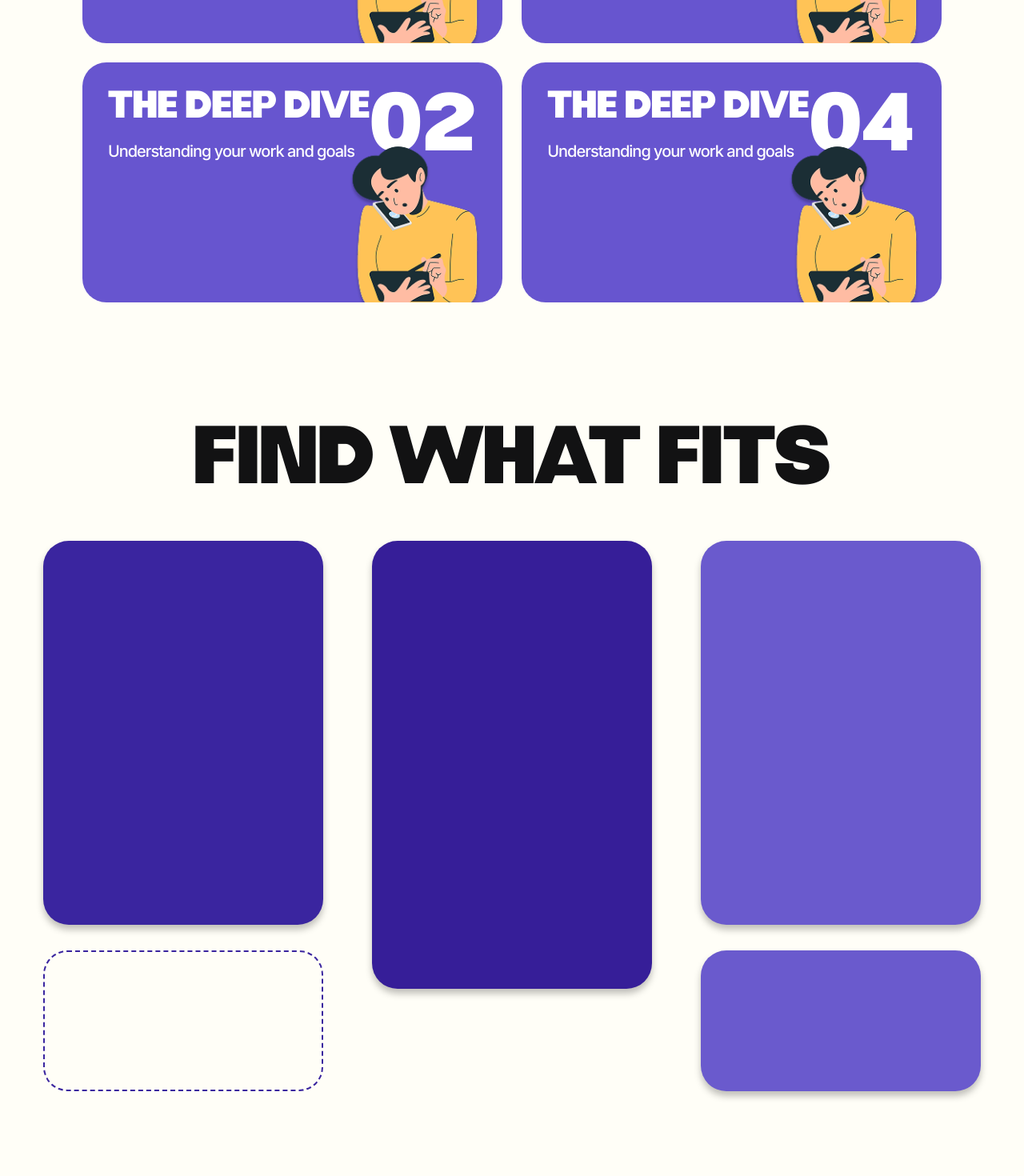
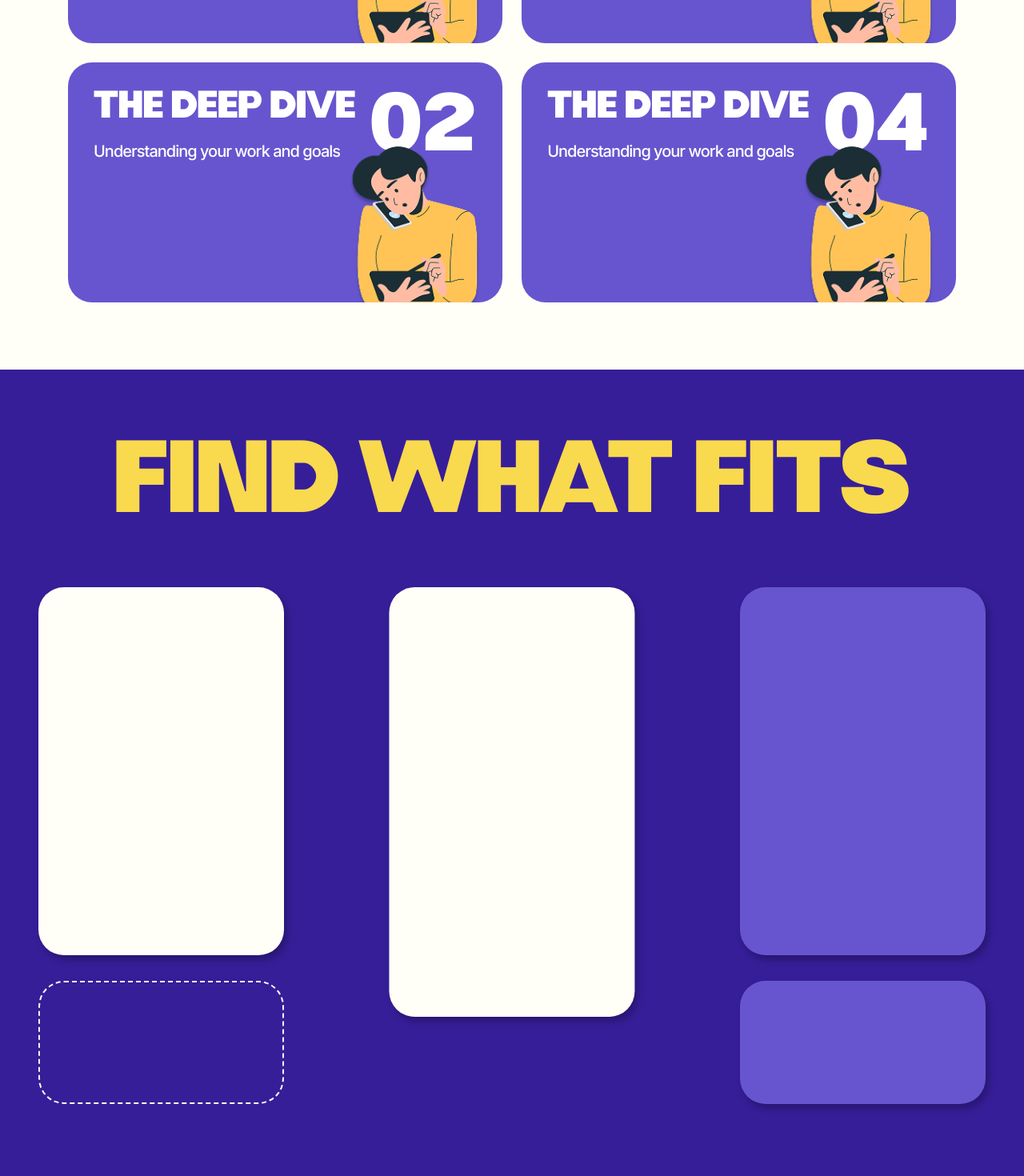
Before and after one commit to cyber-zeff/vistazo-main, a Next.js app: page / in a window 1280 px wide. Shown: the part 2960-4430 px from the top of the page at 80% size. Built offline with nearby package versions, Linux system fonts and the light colour scheme.

Commit message:
Fixing bad practices, improved OP_card animations and hover states, process section bug etc

```diff
--- a/app/components/LinkedInBrand.tsx
+++ b/app/components/LinkedInBrand.tsx
@@ -42,8 +42,7 @@ export default function LinkedInBrand() {
                         </h1>
 
                         <p className="text-[16px] sm:text-[18px] lg:text-[20px] leading-normal font-medium w-full lg:w-123 mb-8 lg:mb-11">
-                            We'll refresh your linkedin pfp and cover to match your new visual identity. on the house. because
-                            consistency matters.
+                            We&apos;ll refresh your linkedin pfp and cover to match your new visual identity. <strong>On the house.</strong> because consistency matters.
                         </p>
 
                         <div className="flex flex-wrap items-center gap-4">
--- a/app/components/NavbarBtn.tsx
+++ b/app/components/NavbarBtn.tsx
@@ -25,7 +25,7 @@ export default function NavbarBtn({ path }: NavbarBtnProps) {
         transition={{ duration: 0.2, ease: "easeInOut" }}
         className="text-center py-2.5 border-2 w-39 max-sm:w-33 h-13.5 max-sm:h-11 border-white rounded-[100px] font-medium leading-normal text-[16px] max-sm:text-[14px] -tracking-[0.8]"
       >
-        Let's Cook!
+        Let&apos;s Cook!
       </motion.a>
     </div>
   );
--- a/app/components/OP_Card.tsx
+++ b/app/components/OP_Card.tsx
@@ -2,8 +2,6 @@
 
 import { motion } from 'framer-motion'
 import { useState, useRef, useEffect } from 'react'
-import Image from 'next/image'
-import { section } from 'framer-motion/client'
 
 type CardType = {
     id: number
@@ -106,9 +104,9 @@ function Column({ cards }: { cards: CardType[] }) {
                         }}
                         transition={{
                             type: 'spring',
-                            stiffness: 180,
-                            damping: 15,
-                            mass: 0.8,
+                            stiffness: 200,
+                            damping: 25,
+                            mass: 0.6,
                         }}
                         className="w-[clamp(520px, 6vw -1rem, 620px)] h-75 rounded-[30px] bg-[#6755CF] px-8 pt-8 overflow-hidden cursor-pointer flex justify-between"
                     >
@@ -122,16 +120,32 @@ function Column({ cards }: { cards: CardType[] }) {
                                 Understanding your work and goals
                             </p>
 
-                            {isActive && card.description && (
-                                <motion.p
-                                    initial={{ opacity: 0, y: 10 }}
-                                    animate={{ opacity: 1, y: 0 }}
-                                    transition={{ delay: 0.1 }}
-                                    className="text-[20px] md:text-[clamp(12px,8vw,16px)] leading-normal font-normal -tracking-[0.8px] whitespace-pre-line"
+                            <motion.div
+                                initial={false}
+                                animate={{
+                                    height: isActive ? 'auto' : 0,
+                                    opacity: isActive ? 1 : 0,
+                                }}
+                                transition={{
+                                    height: {
+                                        type: 'spring',
+                                        stiffness: 200,
+                                        damping: 25,
+                                        mass: 0.6,
+                                    },
+                                    opacity: {
+                                        duration: 0.25,
+                                        ease: 'easeInOut',
+                                    },
+                                }}
+                                className="overflow-hidden"
                             >
+                                {card.description && (
+                                    <p className="text-[20px] md:text-[clamp(12px,8vw,16px)] leading-normal font-normal -tracking-[0.8px] whitespace-pre-line">
                                         {card.description}
-                                </motion.p>
+                                    </p>
                                 )}
+                            </motion.div>
                         </div>
 
                         {/* RIGHT SIDE */}
@@ -140,22 +154,24 @@ function Column({ cards }: { cards: CardType[] }) {
                                 {card.step}
                             </div>
 
-                            {!isSibling && (
                             <motion.div
                                 initial={false}
                                 animate={{
                                     height: isActive ? '464px' : '294px',
                                     width: isActive ? '350px' : '220px',
                                     right: isActive ? '-50px' : '-30px',
-                                        aspectRatio: isActive
-                                            ? '175/232'
-                                            : '110/147',
+                                    opacity: isSibling ? 0 : 1,
+                                    scale: isSibling ? 0.8 : 1,
                                 }}
                                 transition={{
                                     type: 'spring',
-                                        stiffness: 120,
-                                        damping: 15,
-                                        mass: 0.3,
+                                    stiffness: 200,
+                                    damping: 25,
+                                    mass: 0.5,
+                                    opacity: {
+                                        duration: 0.3,
+                                        ease: 'easeInOut',
+                                    },
                                 }}
                                 className="absolute -bottom-11.5 z-20 pointer-events-none origin-bottom-right
                                     sm:h-25 sm:w-25
@@ -167,7 +183,6 @@ function Column({ cards }: { cards: CardType[] }) {
                                     className="w-full h-full object-contain"
                                 />
                             </motion.div>
-                            )}
                         </div>
                     </motion.div>
                 )
--- a/app/components/Process.tsx
+++ b/app/components/Process.tsx
@@ -1,118 +1,160 @@
 "use client";
 
-import React, { useState } from "react";
-import { motion, AnimatePresence } from "framer-motion";
+import React, { useState, useCallback, useRef } from "react";
+import { motion, PanInfo } from "framer-motion";
 
-const DesktopCard = ({
-    className,
-}: {
-    className?: string;
-}) => (
-    <div
-        className={`rounded-4xl shadow-[0px_6px_8px_0px_rgba(0,0,0,0.25)] ${className}`}
-    />
-);
-const MOBILE_CARDS = [
-    { id: 1, color: "#361E98" },
-    { id: 2, color: "#3A259F" },
-    { id: 3, color: "#6A5ACD" },
+// Card data for infinite cycling
+const CARD_VARIANTS = [
+    { id: "card-1", color: "#FFFEF7" }, // White
+    { id: "card-2", color: "#6755CF" }, // Purple
+    { id: "card-3", color: "#FFFEF7" }, // White
+    { id: "card-4", color: "#6755CF" }, // Purple
 ];
 
-const SWIPE_THRESHOLD = 120;
+const SWIPE_CONFIDENCE_THRESHOLD = 5000;
+const SWIPE_VELOCITY_THRESHOLD = 500;
 
 const ProcessSection = () => {
-    const [cards, setCards] = useState(MOBILE_CARDS);
+    // State for mobile infinite carousel
+    const [[currentIndex, direction], setCurrentIndex] = useState([0, 0]);
+
+    // Track if we're currently animating
+    const isAnimating = useRef(false);
+
+    // Paginate function for infinite loop
+    const paginate = useCallback((newDirection: number) => {
+        if (isAnimating.current) return;
+
+        isAnimating.current = true;
+        setCurrentIndex(([prevIndex]) => {
+            const nextIndex = (prevIndex + newDirection + CARD_VARIANTS.length) % CARD_VARIANTS.length;
+            return [nextIndex, newDirection];
+        });
+
+        // Reset animation lock after transition
+        setTimeout(() => {
+            isAnimating.current = false;
+        }, 300);
+    }, []);
+
+    // Calculate swipe power for gesture detection
+    const swipePower = (offset: number, velocity: number) => {
+        return Math.abs(offset) * velocity;
+    };
+
+    // Handle drag end
+    const handleDragEnd = useCallback(
+        (_event: MouseEvent | TouchEvent | PointerEvent, { offset, velocity }: PanInfo) => {
+            const swipe = swipePower(offset.x, velocity.x);
+
+            if (swipe < -SWIPE_CONFIDENCE_THRESHOLD || velocity.x < -SWIPE_VELOCITY_THRESHOLD) {
+                paginate(1); // Swipe left
+            } else if (swipe > SWIPE_CONFIDENCE_THRESHOLD || velocity.x > SWIPE_VELOCITY_THRESHOLD) {
+                paginate(-1); // Swipe right
+            }
+        },
+        [paginate]
+    );
+
+    // Get visible cards (current + next 2 for stacking effect)
+    const getVisibleCards = () => {
+        const cards = [];
+        for (let i = 0; i < 3; i++) {
+            const index = (currentIndex + i) % CARD_VARIANTS.length;
+            cards.push({ ...CARD_VARIANTS[index], stackIndex: i });
+        }
+        return cards;
+    };
+
+    const visibleCards = getVisibleCards();
 
     return (
-        <section className="w-full bg-[#FFFEF7] overflow-hidden py-[clamp(3rem,8vh,8rem)]">
-            <h2 className="quantaFont text-[#121213] font-black uppercase text-center mb-[clamp(2rem,6vh,6rem)] text-[clamp(42px,8vw,128px)]">
+        <section className="w-full bg-[#361E98] overflow-hidden py-16 md:py-20 px-8 md:px-12">
+            {/* Title */}
+            <h2 className="quantaFont text-[#F9D94D] font-black uppercase text-center mb-12 md:mb-16 text-[clamp(48px,10vw,128px)] leading-none">
                 Find What Fits
             </h2>
 
-            {/* ================= DESKTOP ================= */}
-            <div className="hidden md:grid max-w-7xl mx-auto px-6 md:px-12 grid-cols-3 gap-x-8 lg:gap-x-12">
-
-                {/* LEFT COLUMN */}
-                <div className="flex flex-col gap-8 items-center">
-                    <DesktopCard
-                        className="bg-[#3A259F] w-[clamp(260px,28svw,350px)] h-[clamp(420px,60svh,530px)] rounded-3xl "/>
-
-                    <div
-                        className="w-[clamp(260px,28svw,350px)] h-[clamp(150px,22svh,186px)] rounded-[30px] border-2 border-dashed border-[#3A259F]"/>
+            {/* ================= DESKTOP LAYOUT ================= */}
+            <div className="hidden md:block max-w-[1280px] mx-auto">
+                <div className="relative h-[750px]">
+                    {/* Left Column */}
+                    <div className="absolute left-0 top-0 flex flex-col gap-8">
+                        <div className="bg-[#FFFEF7] w-[clamp(280px,24vw,354px)] h-[clamp(450px,36vw,532px)] rounded-[32px] shadow-[4px_6px_8px_0px_rgba(0,0,0,0.25)]" />
+                        <div className="w-[clamp(280px,24vw,354px)] h-[clamp(140px,12vw,186px)] rounded-[32px] border-2 border-dashed border-[#FFFEF7]" />
                     </div>
 
-                {/* CENTER BIG CARD */}
-                <div className="flex justify-center">
-                    <DesktopCard
-                        className="bg-[#361E98] w-[clamp(260px,28svw,350px)] h-[clamp(500px,70svh,620px)] rounded-3xl"/>
+                    {/* Center Column (Tallest) */}
+                    <div className="absolute left-1/2 top-0 -translate-x-1/2">
+                        <div className="bg-[#FFFEF7] w-[clamp(280px,24vw,354px)] h-[clamp(520px,42vw,620px)] rounded-[32px] shadow-[4px_6px_8px_0px_rgba(0,0,0,0.25)]" />
                     </div>
 
-                {/* RIGHT COLUMN */}
-                <div className="flex flex-col gap-8 items-center">
-                    <DesktopCard
-                        className="bg-[#6A5ACD] w-[clamp(260px,28svw,350px)] h-[clamp(420px,60svh,531px)] rounded-3xl"/>
-                    <DesktopCard
-                        className="bg-[#6A5ACD] w-[clamp(260px,28svw,350px)] h-[clamp(150px,22svh,186px)] rounded-3xl"/>
+                    {/* Right Column */}
+                    <div className="absolute right-0 top-0 flex flex-col gap-8">
+                        <div className="bg-[#6755CF] w-[clamp(280px,24vw,354px)] h-[clamp(450px,36vw,532px)] rounded-[32px] shadow-[4px_6px_8px_0px_rgba(0,0,0,0.25)]" />
+                        <div className="bg-[#6755CF] w-[clamp(280px,24vw,354px)] h-[clamp(140px,12vw,186px)] rounded-[32px] shadow-[4px_6px_8px_0px_rgba(0,0,0,0.25)]" />
+                    </div>
+                </div>
             </div>
 
-            </div>
-
-
-            {/* ================= MOBILE (DRAG STACK) ================= */}
-            <div className="md:hidden relative flex flex-col items-center gap-10">
-                {/* CARD STACK */}
-                <div className="relative h-[70vh] w-full flex justify-center overflow-hidden">
-                    <AnimatePresence initial={false}>
-                        {cards.map((card, index) => {
-                            const isTop = index === 0;
+            {/* ================= MOBILE CAROUSEL (INFINITE) ================= */}
+            <div className="md:hidden relative flex flex-col items-center gap-8">
+                {/* Card Stack Container */}
+                <div className="relative w-full h-[65vh] min-h-[500px] flex items-start justify-center pt-8">
+                    {visibleCards.map((card) => {
+                        const isTopCard = card.stackIndex === 0;
+                        const zIndex = 10 - card.stackIndex;
+                        const scale = 1 - card.stackIndex * 0.05;
+                        const yOffset = card.stackIndex * 16;
 
                         return (
                             <motion.div
-                                    key={card.id}
-                                    layout
-                                    drag={isTop ? "x" : false}
-                                    dragElastic={0.25}
-                                    onDragEnd={(_, info) => {
-                                        if (Math.abs(info.offset.x) > SWIPE_THRESHOLD) {
-                                            setCards((prev) => {
-                                                const [top, ...rest] = prev;
-                                                return [...rest, top];
-                                            });
-                                        }
+                                key={`${card.id}-${card.stackIndex}`}
+                                className="absolute w-[75vw] max-w-[340px] h-[56vh] min-h-[450px] rounded-[32px] shadow-[4px_6px_8px_0px_rgba(0,0,0,0.25)]"
+                                style={{
+                                    backgroundColor: card.color,
+                                    zIndex,
                                 }}
-                                    initial={{ opacity: 0, scale: 0.96 }}
+                                drag={isTopCard ? "x" : false}
+                                dragConstraints={{ left: 0, right: 0 }}
+                                dragElastic={0.7}
+                                onDragEnd={isTopCard ? handleDragEnd : undefined}
                                 animate={{
+                                    scale,
+                                    y: yOffset,
+                                    x: 0,
                                     opacity: 1,
-                                        scale: 1 - index * 0.05,
-                                        y: index * 14,
+                                }}
+                                initial={{
+                                    scale,
+                                    y: yOffset,
                                     x: 0,
+                                    opacity: 1,
                                 }}
                                 exit={{
-                                        x: isTop ? (Math.random() > 0.5 ? 600 : -600) : 0,
+                                    x: direction > 0 ? 400 : -400,
                                     opacity: 0,
+                                    transition: { duration: 0.3 },
                                 }}
                                 transition={{
                                     type: "spring",
-                                        stiffness: 260,
-                                        damping: 28,
+                                    stiffness: 300,
+                                    damping: 30,
                                 }}
-                                    className="absolute w-[70vw] h-[66vh] rounded-[40px]
-                       shadow-[0px_6px_8px_0px_rgba(0,0,0,0.25)]"
-                                    style={{
-                                        backgroundColor: card.color,
-                                        zIndex: 10 - index,
-                                    }}
+                                whileTap={isTopCard ? { cursor: "grabbing" } : {}}
                             />
                         );
                     })}
-                    </AnimatePresence>
                 </div>
 
-                {/* DASHED BOX */}
-                <div className="w-[70vw] h-[22vh] rounded-[28px] border-2 border-dashed border-[#3A259F]" />
+                {/* Bottom Dashed Box */}
+                <div className="w-[75vw] max-w-[340px] h-[20vh] min-h-[140px] max-h-[186px] rounded-[32px] border-2 border-dashed border-[#FFFEF7]" />
+
+                {/* Swipe Indicator (Optional) */}
+                <p className="text-[#FFFEF7] text-sm opacity-60 text-center">
+                    Swipe to explore
+                </p>
             </div>
-
-
         </section>
     );
 };
--- a/app/layout.tsx
+++ b/app/layout.tsx
@@ -22,6 +22,7 @@ export default function RootLayout({
 }: Readonly<{
   children: React.ReactNode;
 }>) {
+
   return (
     <html lang="en">
       <body
```
Also changed, not shown: app/components/CTA.tsx (+4 -4 lines), app/components/FAQ.tsx (+3 -16 lines), app/loading.tsx (added, +7 -0 lines), lib/utils.ts (added, +14 -0 lines). Lines whose indentation alone changed are shown as unchanged.
